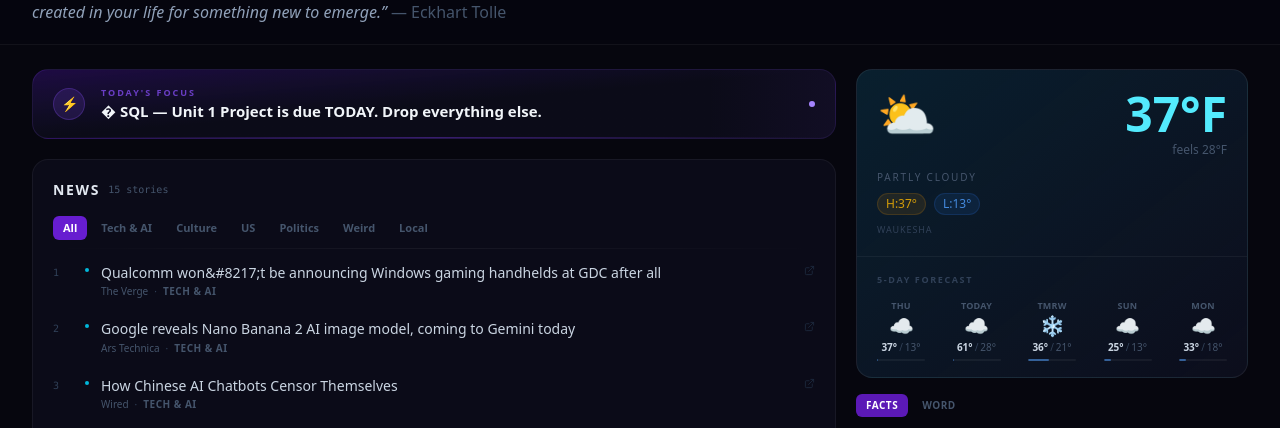
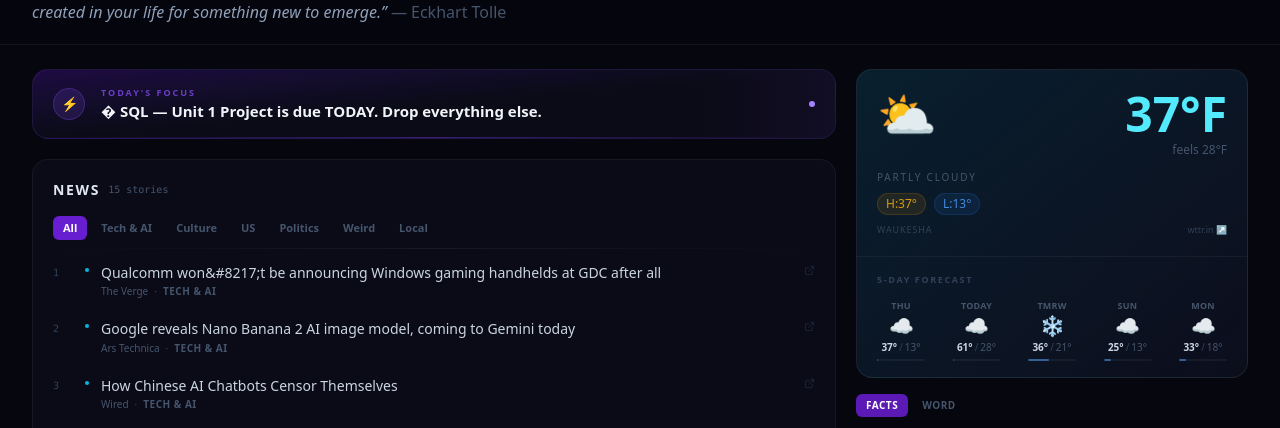
Before and after one commit to Damatnic/nyx-daily, a Next.js app: page /day/2026-02-26 in a window 1280 px wide. Shown: the part 193-621 px from the top of the page. Built offline with nearby package versions, Linux system fonts and the light colour scheme.

Commit message:
feat: weather links to wttr.in (hero pill + WeatherCard)

```diff
--- a/components/briefing/HeroSection.tsx
+++ b/components/briefing/HeroSection.tsx
@@ -48,7 +48,8 @@ export default function HeroSection({ briefing, weekNum, heroDateStr, dayOfYear,
 
           {/* Weather pill */}
           {wx && (
-            <div className="flex items-center gap-1.5 shrink-0">
+            <a href="https://wttr.in/Waukesha,WI" target="_blank" rel="noopener noreferrer"
+              className="flex items-center gap-1.5 shrink-0 hover:opacity-75 transition-opacity">
               <span className="text-base leading-none select-none">{wx.emoji}</span>
               <span className={`text-base font-black tabular-nums ${tempCls}`}>{wx.temp}°</span>
               {wx.condition && (
@@ -59,7 +60,7 @@ export default function HeroSection({ briefing, weekNum, heroDateStr, dayOfYear,
                   H:{wx.high} L:{wx.low}
                 </span>
               )}
-            </div>
+            </a>
           )}
 
           <span className="w-px h-3.5 bg-white/[0.08] shrink-0" />
--- a/components/briefing/WeatherCard.tsx
+++ b/components/briefing/WeatherCard.tsx
@@ -79,7 +79,8 @@ export default function WeatherCard({ weather, forecast }: Props) {
   const cls  = tempTextColor(temp);
 
   return (
-    <div className={`rounded-2xl border border-white/[0.07] bg-gradient-to-br ${grad} bg-[var(--card)] overflow-hidden`}>
+    <a href="https://wttr.in/Waukesha,WI" target="_blank" rel="noopener noreferrer"
+      className={`block rounded-2xl border border-white/[0.07] bg-gradient-to-br ${grad} bg-[var(--card)] overflow-hidden hover:border-white/[0.12] transition-colors group`}>
       <div className="p-5">
         {/* Top: emoji + temp */}
         <div className="flex items-start justify-between gap-3 mb-3">
@@ -105,7 +106,10 @@ export default function WeatherCard({ weather, forecast }: Props) {
           </div>
         )}
 
-        <p className="text-[9px] text-slate-700 uppercase tracking-widest mt-2">{location}</p>
+        <div className="flex items-center justify-between mt-2">
+          <p className="text-[9px] text-slate-700 uppercase tracking-widest">{location}</p>
+          <span className="text-[9px] text-slate-700 group-hover:text-slate-500 transition-colors">wttr.in ↗</span>
+        </div>
       </div>
 
       {/* Forecast */}
@@ -117,6 +121,6 @@ export default function WeatherCard({ weather, forecast }: Props) {
           </div>
         </div>
       )}
-    </div>
+    </a>
   );
 }
```
